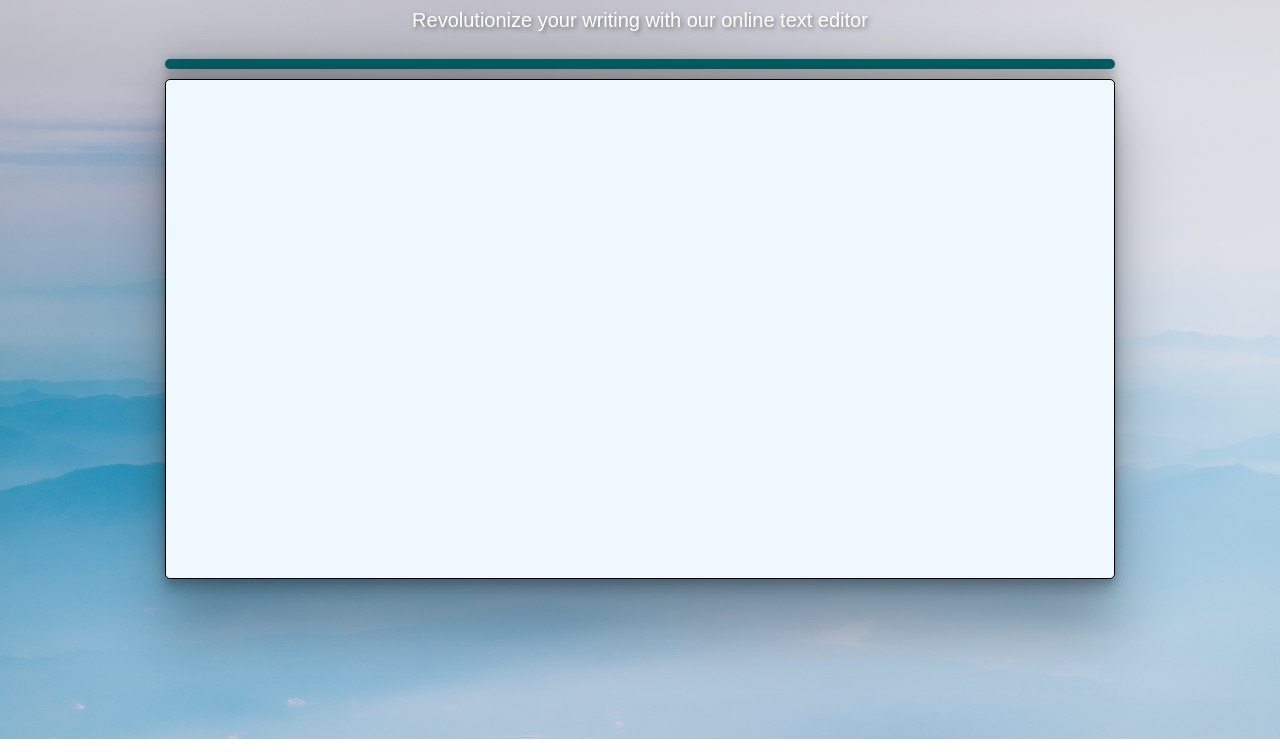
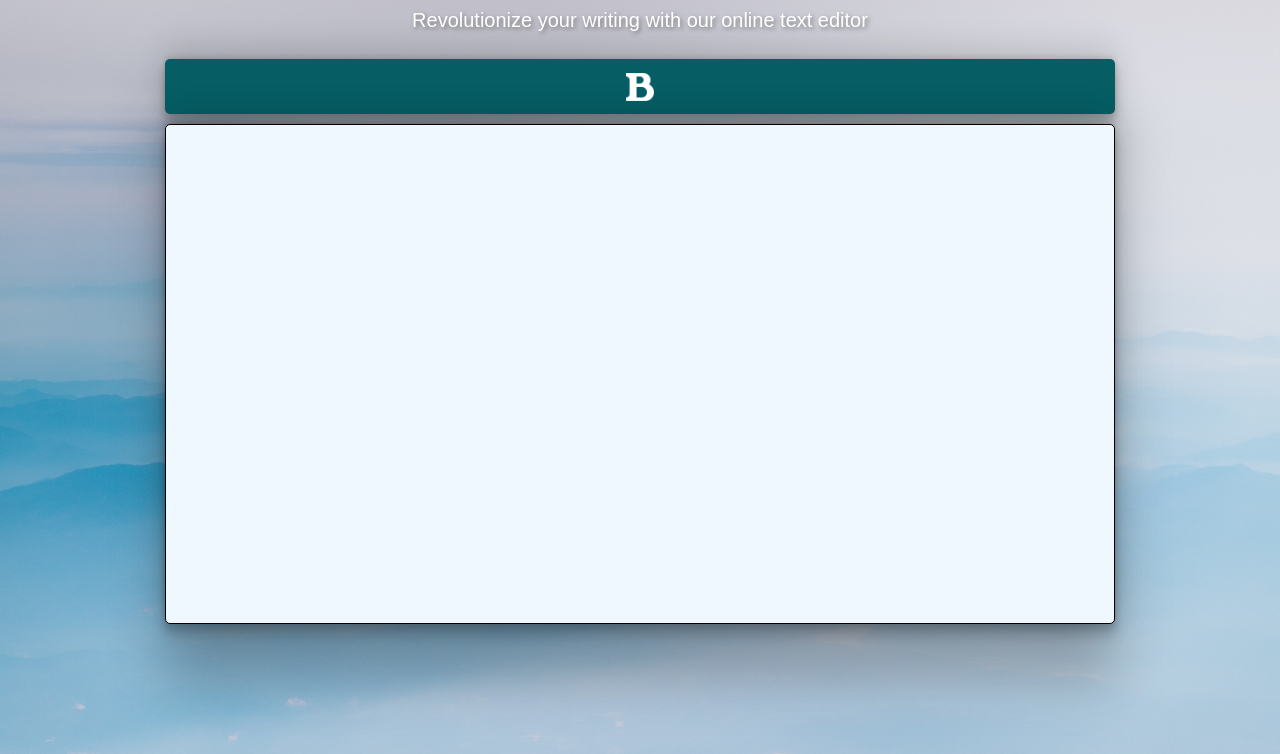
Before and after one commit to ravindukavi20/Text_Editor_web, a plain HTML site: page index.html in a window 1280 px wide. Shown: the part 61-815 px from the top of the page. Drawn offline with nearby package versions, Linux system fonts and the light colour scheme.

Commit message:
add bold feature

```diff
--- a/index.html
+++ b/index.html
@@ -23,6 +23,9 @@
 
     <div class="container_01">
         <div class="toolbar">
+            <button class="bold" onclick="toggleBold()">
+                <img src="Resources/bold-xxl.png" width="28">
+            </button>
 
         </div>
 
--- a/script.js
+++ b/script.js
@@ -0,0 +1,3 @@
+function toggleBold() {
+    document.execCommand('bold', false, null);
+}
```
